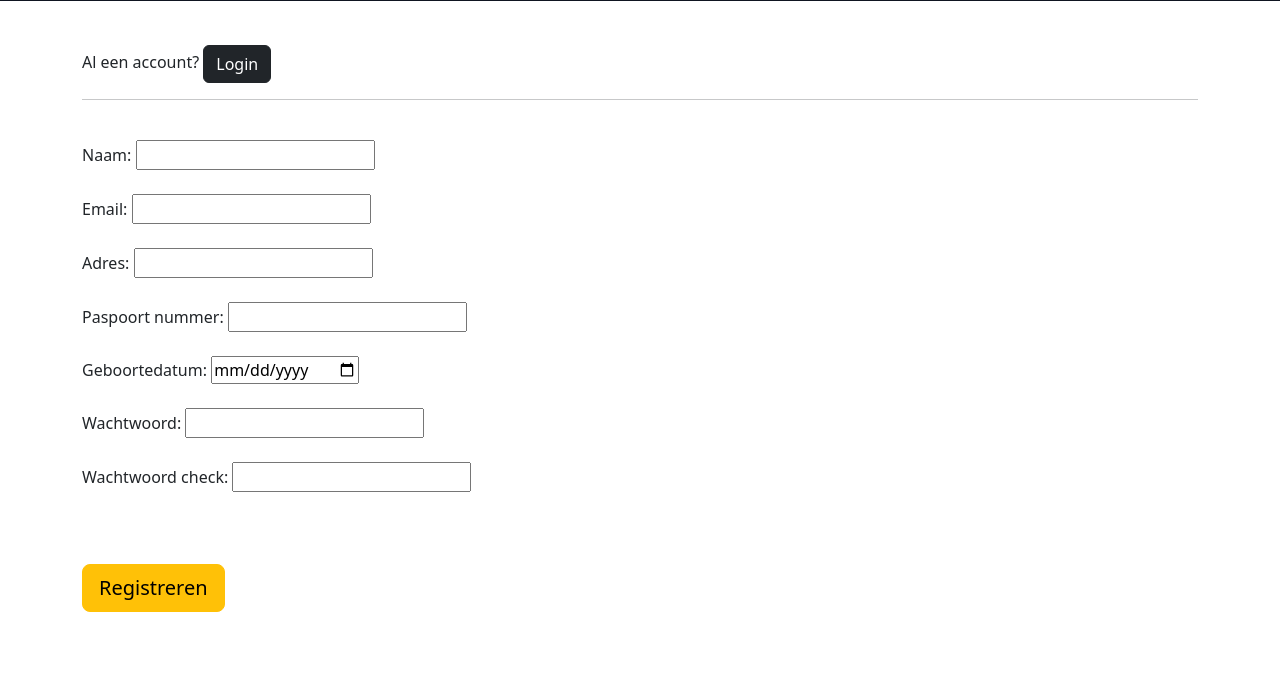
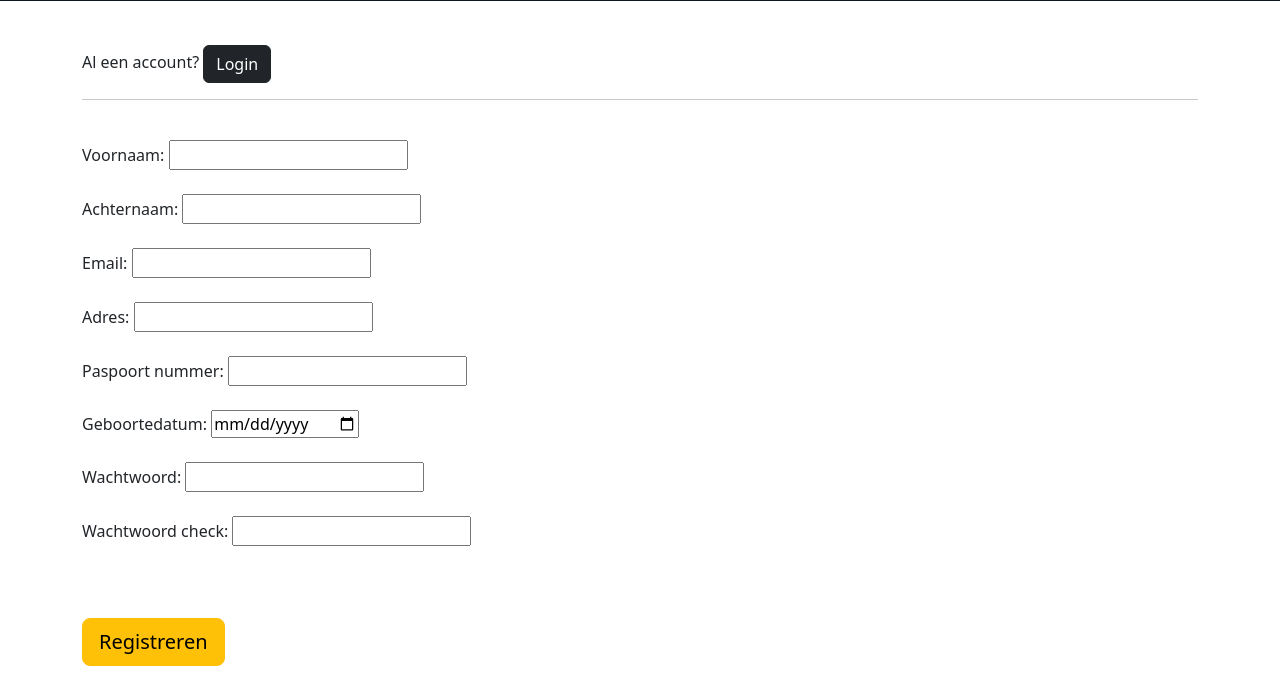
Before and after one commit to Dirk2000d/frontend-hotel, a plain HTML site: page registreren.html in a window 1280 px wide. Shown: the part 178-864 px from the top of the page. Before the commit the page ends 810 px from the top, so only its background shows below. Drawn offline with nearby package versions, Linux system fonts and the light colour scheme.

Commit message:
registreren aangepast

```diff
--- a/registreren.html
+++ b/registreren.html
@@ -19,7 +19,8 @@
          function toevoegen() {
             // De JSON meegeven
             var deklant = {};
-            deklant.name = document.getElementById("inputNaam").value;
+            deklant.voorNaam = document.getElementById("inputVoornaam").value;
+            deklant.achterNaam = document.getElementById("inputAchternaam").value;
             deklant.email = document.getElementById("inputEmail").value;
             deklant.adres = document.getElementById("inputAdres").value;
             deklant.paspoortNummer = document.getElementById("inputPaspoortNummer").value;
@@ -51,7 +52,7 @@
                if (document.getElementById("inputWachtwoord").value === document.getElementById("inputWachtwoordCheck").value){
                     toevoegen();
                } else {
-                    console.log("wachtwoord komt niet overeen");
+                    alert("wachtwoord komt niet overeen");
                }
             }
     </script>
@@ -126,8 +127,12 @@
       <hr />
       <br />
       <input id="inputId" type="hidden" />
-      <label for="naam">Naam:</label>
-      <input id="inputNaam" />
+      <label for="voorNaam">Voornaam:</label>
+      <input id="inputVoornaam" />
+      <br /><br />
+
+      <label for="achterNaam">Achternaam:</label>
+      <input id="inputAchternaam" />
       <br /><br />
 
       <label for="email">Email:</label>
```
